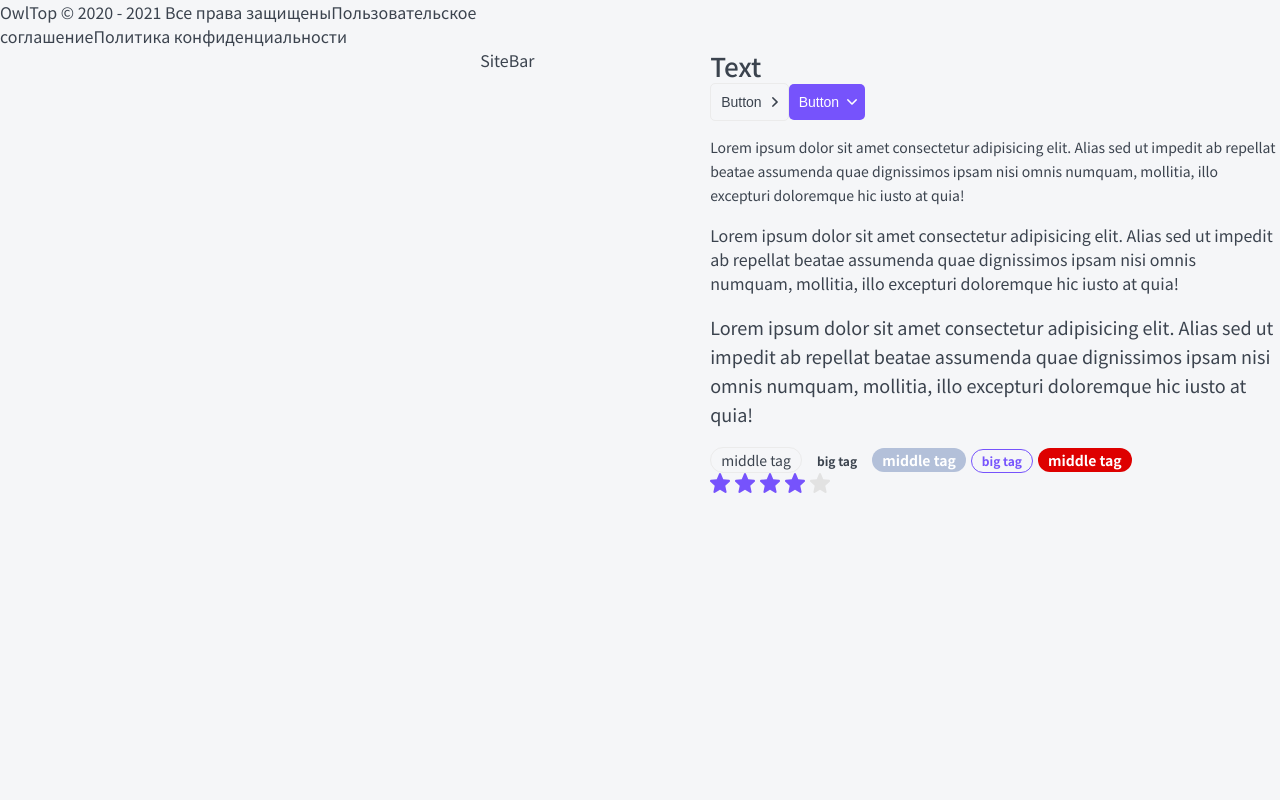
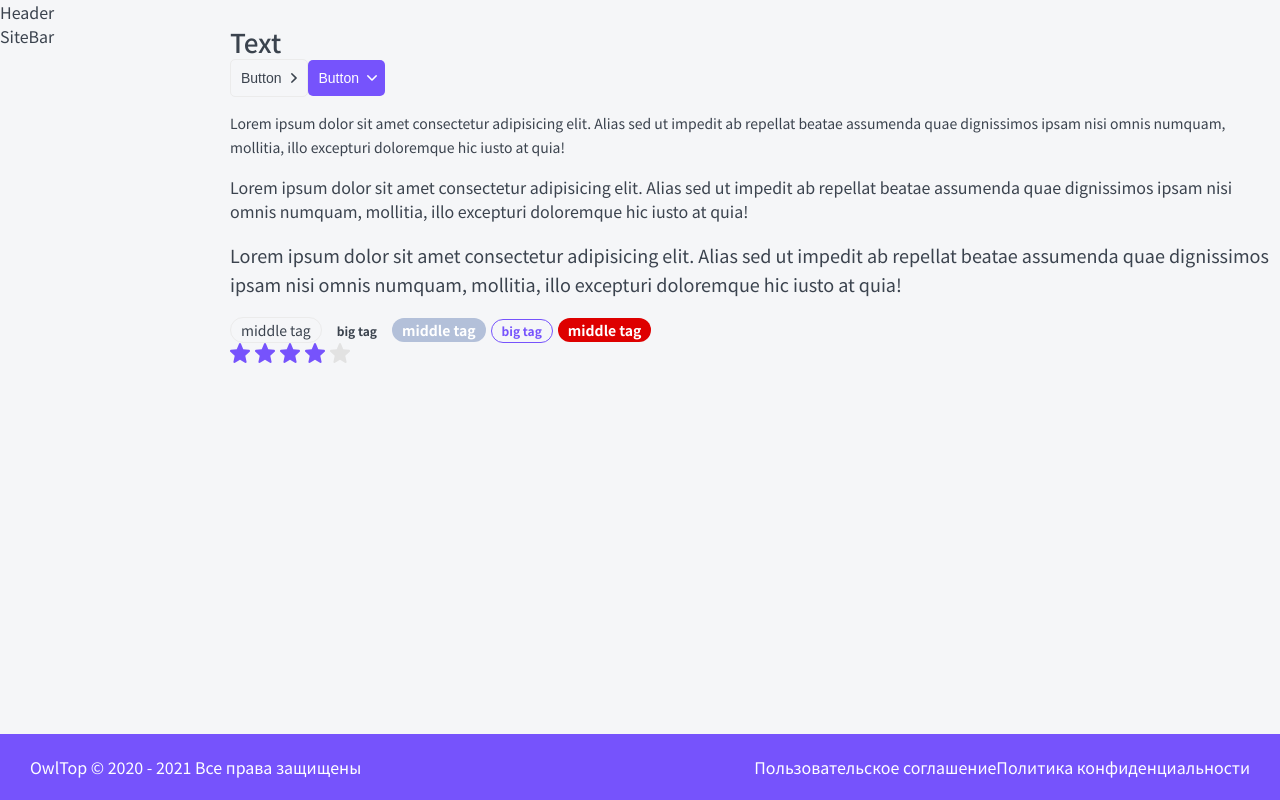
Before and after one commit to Kukonen/next-js-course, a Next.js app: page / in a window 1280 px wide. Built offline with nearby package versions, Linux system fonts and the light colour scheme.

Commit message:
fix footer grid

```diff
--- a/components/Rating/Rating.module.css
+++ b/components/Rating/Rating.module.css
@@ -1,8 +1,8 @@
-.fill svg{
+.fill svg {
 	fill: var(--primary);
 }
 
-.star svg{
+.star svg {
 	margin-right: 5px;
 }
 
--- a/layout/Footer/Footer.module.css
+++ b/layout/Footer/Footer.module.css
@@ -1,14 +1,25 @@
-/*.footer {*/
-/*    display: grid;*/
-/*    gap: 40px;*/
-/*    grid-template-columns: 1fr auto auto 1fr 1fr;*/
-/*    grid-template-areas: "copyright . . link link";*/
-/*}*/
+.footer {
+	display: grid;
+	grid-area: footer;
+	gap: 10 40px;
+	background-color: var(--primary);
+	grid-template-columns: 1fr auto auto;
+	color: var(--white);
+	padding: 25px 30px;
+	font-size: 16px;
+	line-height: 16px;
+}
 
-/*.copyright {*/
-/*    grid-area: copyright;*/
-/*}*/
+.copyright {
+	display: flex;
+}
 
-/*.link {*/
-/*    grid-area: link;*/
-/*}*/
+.link:hover {
+	color: var(--grey-light);
+}
+
+@media (max-width: 765px) {
+	.footer {
+		grid-template-columns: 1fr;
+	}
+}
--- a/layout/Footer/Footer.tsx
+++ b/layout/Footer/Footer.tsx
@@ -1,11 +1,13 @@
 import { IFooterProps } from "./Footer.props";
 import styles from './Footer.module.css';
+import {format} from 'date-fns';
+import cn from 'classnames';
 
 export const Footer = ({...props}:IFooterProps) : JSX.Element => {
     return (
         <div {...props} className={styles.footer}>
             <span className={styles.copyright}>
-                OwlTop © 2020 - 2021 Все права защищены
+                OwlTop © 2020 - {format(new Date(), 'yyyy')} Все права защищены
             </span>
             <a href="#" className={styles.link}>
                 Пользовательское соглашение
--- a/layout/Layout.module.css
+++ b/layout/Layout.module.css
@@ -2,6 +2,7 @@
 	display: grid;
 	grid-template-columns: auto 230px minmax(320px, 1200px) auto;
 	grid-template-rows: auto 1fr auto;
+
 	min-height: 100vh;
 	grid-template-areas:
 		". header header ."
@@ -11,7 +12,8 @@
 
 .header {
 	grid-area: header;
-    display: none;
+
+	/* display: none; */
 }
 
 .sidebar {
@@ -22,11 +24,7 @@
 	grid-area: body;
 }
 
-.footer {
-    grid-area: footer;
-}
-
-@media(max-width: 765px) {
+@media (max-width: 765px) {
 	.wrapper {
 		grid-template-columns: minmax(320px, 1fr);
 		grid-template-areas:
@@ -34,9 +32,11 @@
 			"body"
 			"footer";
 	}
+
 	.sidebar {
 		display: none;
 	}
+
 	.header {
 		display: block;
 	}
--- a/package.json
+++ b/package.json
@@ -13,6 +13,7 @@
   "dependencies": {
     "@types/classnames": "^2.3.1",
     "classnames": "^2.3.1",
+    "date-fns": "^2.23.0",
     "next": "11.1.2",
     "react": "17.0.2",
     "react-dom": "17.0.2"
```
Also changed, not shown: 1 other file (tests, documents, lock files or other folders). Lines whose indentation alone changed are shown as unchanged.
